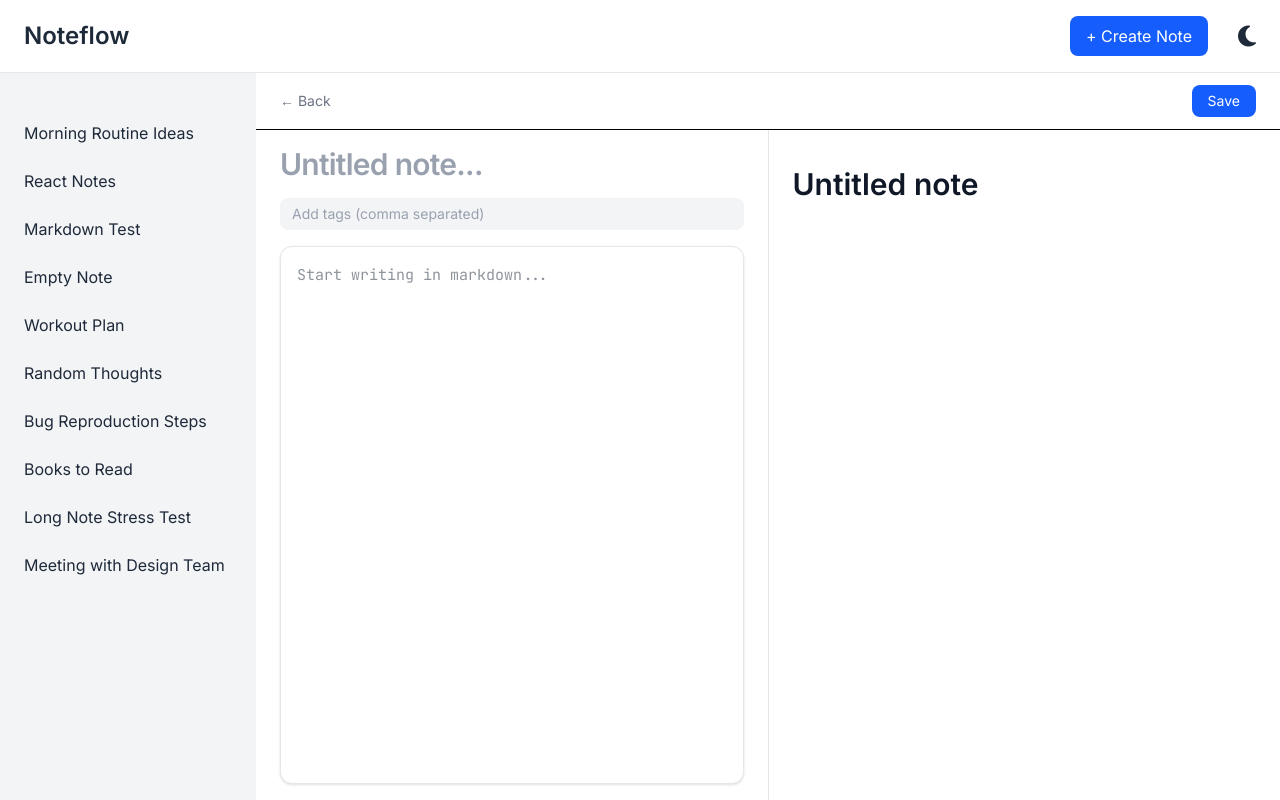
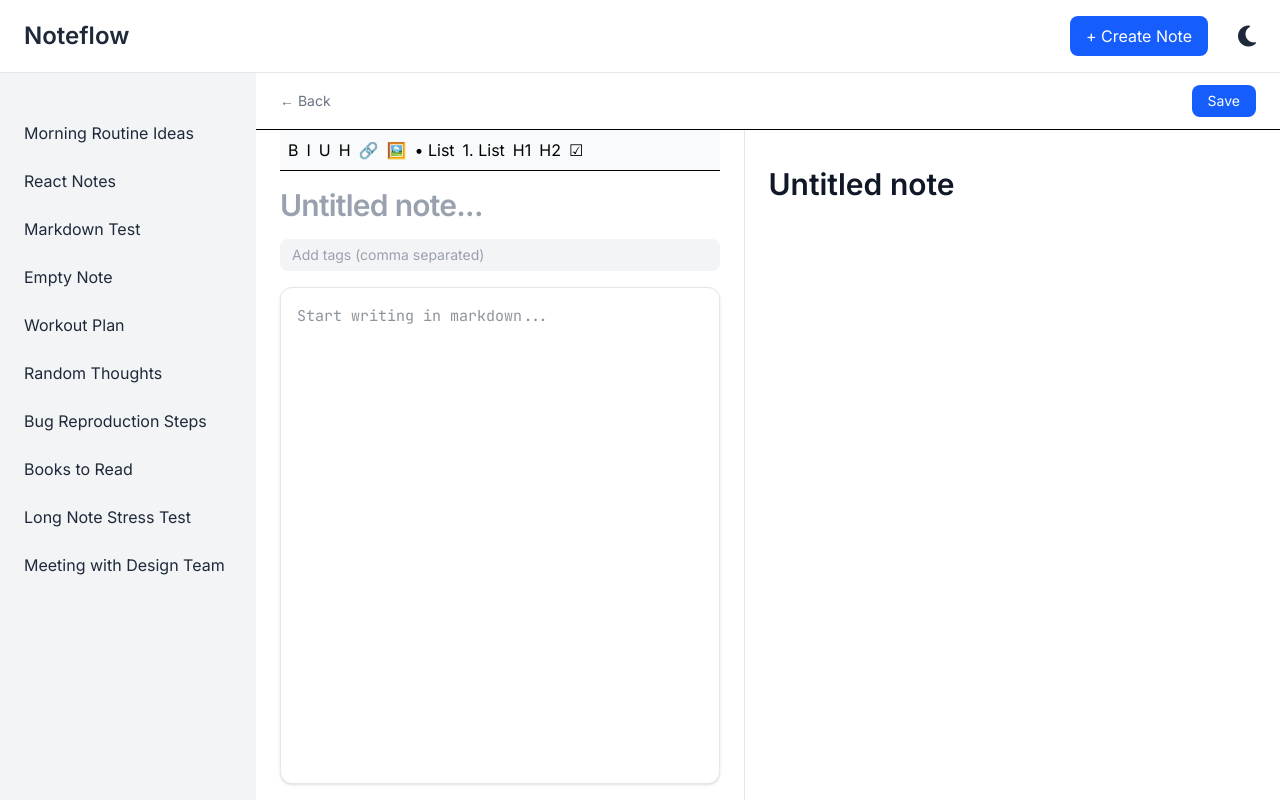
Before and after one commit to bhargablinx/noteflow, a React (Vite) app: page / in a window 1280 px wide. Both pictures are taken after a click on the button "+ Create Note". Built offline with nearby package versions, Linux system fonts and the light colour scheme.

Commit message:
Add toolbar for B, U, I, etc

```diff
--- a/src/components/Editor.jsx
+++ b/src/components/Editor.jsx
@@ -1,3 +1,60 @@
+export const toggleWrapUtil = (
+    textarea,
+    setContent,
+    prefix,
+    suffix = prefix,
+) => {
+    const start = textarea.selectionStart;
+    const end = textarea.selectionEnd;
+    const value = textarea.value;
+
+    const selected = value.substring(start, end);
+
+    const beforePrefix =
+        start >= prefix.length
+            ? value.substring(start - prefix.length, start)
+            : "";
+
+    const afterSuffix = value.substring(end, end + suffix.length);
+
+    // NO SELECTION
+    if (start === end) {
+        const insert = prefix + suffix;
+
+        textarea.setRangeText(insert, start, end, "end");
+
+        const cursorPos = start + prefix.length;
+        textarea.selectionStart = textarea.selectionEnd = cursorPos;
+
+        setContent(textarea.value);
+        return;
+    }
+
+    // UNWRAP
+    if (beforePrefix === prefix && afterSuffix === suffix) {
+        textarea.setRangeText(
+            selected,
+            start - prefix.length,
+            end + suffix.length,
+            "select",
+        );
+
+        textarea.selectionStart = start - prefix.length;
+        textarea.selectionEnd = end - prefix.length;
+
+        setContent(textarea.value);
+        return;
+    }
+
+    // WRAP
+    textarea.setRangeText(prefix + selected + suffix, start, end, "select");
+
+    textarea.selectionStart = start + prefix.length;
+    textarea.selectionEnd = end + prefix.length;
+
+    setContent(textarea.value);
+};
+
 export default function Editor({
     title,
     setTitle,
@@ -5,6 +62,7 @@ export default function Editor({
     setTags,
     content,
     setContent,
+    textareaRef,
 }) {
     function shortcutFunctionality(e) {
         const textarea = e.target;
@@ -196,6 +254,7 @@ export default function Editor({
             />
 
             <textarea
+                ref={textareaRef}
                 placeholder="Start writing in markdown..."
                 value={content}
                 onChange={(e) => setContent(e.target.value)}
--- /dev/null
+++ b/src/components/Toolbar.jsx
@@ -0,0 +1,17 @@
+export default function Toolbar({ onAction }) {
+    return (
+        <div className="flex gap-2 border-b p-2 bg-gray-50">
+            <button onClick={() => onAction("bold")}>B</button>
+            <button onClick={() => onAction("italic")}>I</button>
+            <button onClick={() => onAction("underline")}>U</button>
+            <button onClick={() => onAction("highlight")}>H</button>
+            <button onClick={() => onAction("link")}>🔗</button>
+            <button onClick={() => onAction("image")}>🖼️</button>
+            <button onClick={() => onAction("ul")}>• List</button>
+            <button onClick={() => onAction("ol")}>1. List</button>
+            <button onClick={() => onAction("h1")}>H1</button>
+            <button onClick={() => onAction("h2")}>H2</button>
+            <button onClick={() => onAction("checkbox")}>☑</button>
+        </div>
+    );
+}
--- a/src/layout/Layout2.jsx
+++ b/src/layout/Layout2.jsx
@@ -2,6 +2,8 @@ import { useState, useEffect, useContext, useRef } from "react";
 import Editor from "../components/Editor";
 import Preview from "../components/Preview";
 import { NotesContext } from "../context/NotesContext";
+import Toolbar from "../components/Toolbar";
+import { toggleWrapUtil } from "../components/Editor";
 
 export default function Layout2({ selectedNote, onBack }) {
     const [title, setTitle] = useState("");
@@ -11,6 +13,7 @@ export default function Layout2({ selectedNote, onBack }) {
     const debounceRef = useRef(null);
     const isFirstLoad = useRef(true);
     const [saveStatus, setSaveStatus] = useState("idle");
+    const textareaRef = useRef();
 
     useEffect(() => {
         if (!selectedNote?.id) return;
@@ -75,6 +78,92 @@ export default function Layout2({ selectedNote, onBack }) {
         );
     };
 
+    const handleToolbarAction = (type) => {
+        const textarea = textareaRef.current;
+        if (!textarea) return;
+
+        switch (type) {
+            case "bold":
+                toggleWrapUtil(textarea, setContent, "**");
+                break;
+
+            case "italic":
+                toggleWrapUtil(textarea, setContent, "*");
+                break;
+
+            case "underline":
+                toggleWrapUtil(textarea, setContent, "<u>", "</u>");
+                break;
+
+            case "highlight":
+                toggleWrapUtil(textarea, setContent, "==");
+                break;
+
+            case "link":
+                toggleWrapUtil(textarea, setContent, "[", "](url)");
+                break;
+
+            case "image":
+                toggleWrapUtil(textarea, setContent, "![alt]", "(url)");
+                break;
+
+            case "h1":
+                textarea.setRangeText(
+                    "\n# ",
+                    textarea.selectionStart,
+                    textarea.selectionEnd,
+                    "end",
+                );
+                setContent(textarea.value);
+                break;
+
+            case "h2":
+                textarea.setRangeText(
+                    "\n## ",
+                    textarea.selectionStart,
+                    textarea.selectionEnd,
+                    "end",
+                );
+                setContent(textarea.value);
+                break;
+
+            case "ul":
+                textarea.setRangeText(
+                    "\n- ",
+                    textarea.selectionStart,
+                    textarea.selectionEnd,
+                    "end",
+                );
+                setContent(textarea.value);
+                break;
+
+            case "ol":
+                textarea.setRangeText(
+                    "\n1. ",
+                    textarea.selectionStart,
+                    textarea.selectionEnd,
+                    "end",
+                );
+                setContent(textarea.value);
+                break;
+
+            case "checkbox":
+                textarea.setRangeText(
+                    "\n- [ ] ",
+                    textarea.selectionStart,
+                    textarea.selectionEnd,
+                    "end",
+                );
+                setContent(textarea.value);
+                break;
+
+            default:
+                break;
+        }
+
+        textarea.focus(); // important
+    };
+
     return (
         <div className="flex flex-col h-full bg-white dark:bg-gray-950">
             {/* Top Bar */}
@@ -101,7 +190,12 @@ export default function Layout2({ selectedNote, onBack }) {
 
             {/* Editor + Preview */}
             <div className="flex flex-1 overflow-hidden">
-                {/* Editor */}
+                {/* LEFT SIDE */}
+                <div className="flex flex-col flex-1 min-w-0">
+                    <div className="px-6 sticky top-0 z-10 bg-white dark:bg-gray-950">
+                        <Toolbar onAction={handleToolbarAction} />
+                    </div>
+
                     <Editor
                         title={title}
                         setTitle={setTitle}
@@ -109,12 +203,14 @@ export default function Layout2({ selectedNote, onBack }) {
                         setTags={setTags}
                         content={content}
                         setContent={setContent}
+                        textareaRef={textareaRef}
                     />
+                </div>
 
                 {/* Divider */}
                 <div className="w-px bg-gray-200 dark:bg-gray-800" />
 
-                {/* Preview */}
+                {/* RIGHT SIDE */}
                 <Preview title={title} tags={tags} content={content} />
             </div>
         </div>
```
Lines whose indentation alone changed are shown as unchanged.
